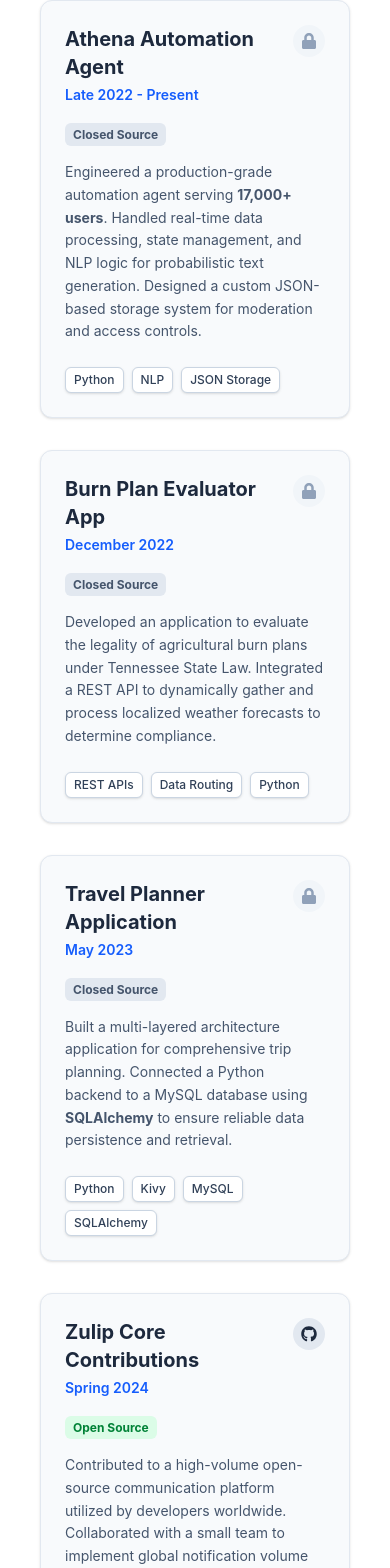
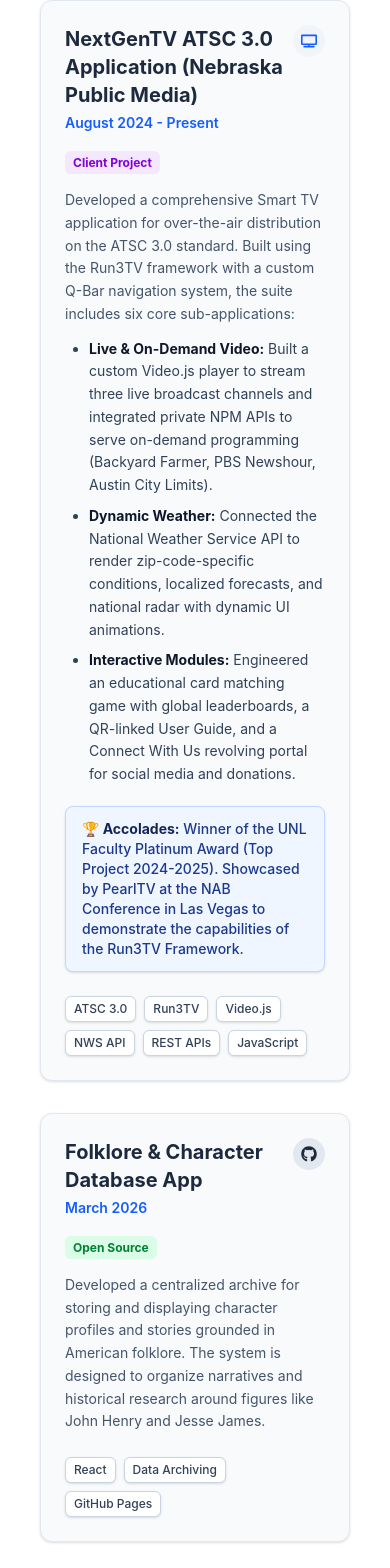
Before and after one commit to NaverJJV/naverjjv.github.io, a React (Vite) app: page / in a window 390 px wide. Shown: the part 3841-5409 px from the top of the page. Built offline with nearby package versions, Linux system fonts and the light colour scheme.

Commit message:
Add NPM project tile

```diff
--- a/src/components/Projects.jsx
+++ b/src/components/Projects.jsx
@@ -1,15 +1,59 @@
 import { motion } from "framer-motion";
-import { FaGithub, FaLock, FaExternalLinkAlt } from 'react-icons/fa';
-import { SiPython, SiReact, SiNodedotjs, SiMysql, SiDjango } from 'react-icons/si';
+import { FaGithub, FaLock, FaTv } from 'react-icons/fa';
 
 const Projects = () => {
     const projects = [
         {
-            title: "Athena Automation Agent",
-            date: "Late 2022 - Present",
+            title: "NextGenTV ATSC 3.0 Application (Nebraska Public Media)",
+            date: "August 2024 - Present",
+            type: "Client Project",
+            featured: true, // This flag makes the card span full width
+            description: `
+        <p class="mb-3">Developed a comprehensive Smart TV application for over-the-air distribution on the ATSC 3.0 standard. Built using the Run3TV framework with a custom Q-Bar navigation system, the suite includes six core sub-applications:</p>
+        <ul class="list-disc ml-6 space-y-2 mb-5 text-slate-700">
+          <li><strong class="text-slate-900">Live & On-Demand Video:</strong> Built a custom Video.js player to stream three live broadcast channels and integrated private NPM APIs to serve on-demand programming (Backyard Farmer, PBS Newshour, Austin City Limits).</li>
+          <li><strong class="text-slate-900">Dynamic Weather:</strong> Connected the National Weather Service API to render zip-code-specific conditions, localized forecasts, and national radar with dynamic UI animations.</li>
+          <li><strong class="text-slate-900">Interactive Modules:</strong> Engineered an educational card matching game with global leaderboards, a QR-linked User Guide, and a Connect With Us revolving portal for social media and donations.</li>
+        </ul>
+        <div class="px-4 py-3 bg-blue-50 border border-blue-200 rounded-lg text-blue-900 font-medium text-sm shadow-sm">
+          🏆 <strong class="text-blue-950">Accolades:</strong> Winner of the UNL Faculty Platinum Award (Top Project 2024-2025). Showcased by PearlTV at the NAB Conference in Las Vegas to demonstrate the capabilities of the Run3TV Framework.
+        </div>
+      `,
+            tech: ["ATSC 3.0", "Run3TV", "Video.js", "NWS API", "REST APIs", "JavaScript"],
+            icon: <FaTv className="text-blue-600" />
+        },
+        {
+            title: "Folklore & Character Database App",
+            date: "March 2026",
+            type: "Open Source",
+            description: "Developed a centralized archive for storing and displaying character profiles and stories grounded in American folklore. The system is designed to organize narratives and historical research around figures like John Henry and Jesse James.",
+            tech: ["React", "Data Archiving", "GitHub Pages"],
+            icon: <FaGithub className="text-slate-800" />,
+            link: "https://github.com/NaverJJV/FolkloreCharacterArchive"
+        },
+        {
+            title: "Secure Chat Application",
+            date: "October 2025 - December 2025",
             type: "Closed Source",
-            description: "Engineered a production-grade automation agent serving <strong className='text-slate-900'>17,000+ users</strong>. Handled real-time data processing, state management, and NLP logic for probabilistic text generation. Designed a custom JSON-based storage system for moderation and access controls.",
-            tech: ["Python", "NLP", "JSON Storage"],
+            description: "Architected a custom-built, self-hostable communication platform to demonstrate <strong className='text-slate-900'>software security principles</strong>. Features end-to-end encrypted messaging and secure user profile management, mimicking modern platforms like WhatsApp.",
+            tech: ["Node.js", "React", "Cryptography"],
+            icon: <FaLock className="text-slate-400" />
+        },
+        {
+            title: "Zulip Core Contributions",
+            date: "Spring 2024",
+            type: "Open Source",
+            description: "Contributed to a high-volume open-source communication platform (often described as 'Discord for Developers'). Collaborated with a small team to implement global notification volume controls and customizable alert sound logic.",
+            tech: ["Python", "Django", "PostgreSQL"],
+            icon: <FaGithub className="text-slate-800" />,
+            link: "https://github.com/zulip/zulip"
+        },
+        {
+            title: "Travel Planner Application",
+            date: "May 2023",
+            type: "Closed Source",
+            description: "Built a multi-layered architecture application for comprehensive trip planning. Connected a Python backend to a MySQL database using <strong className='text-slate-900'>SQLAlchemy</strong> to ensure reliable data persistence and retrieval.",
+            tech: ["Python", "Kivy", "MySQL", "SQLAlchemy"],
             icon: <FaLock className="text-slate-400" />
         },
         {
@@ -21,38 +65,12 @@
             icon: <FaLock className="text-slate-400" />
         },
         {
-            title: "Travel Planner Application",
-            date: "May 2023",
+            title: "Athena Automation Agent",
+            date: "Late 2022 - Present",
             type: "Closed Source",
-            description: "Built a multi-layered architecture application for comprehensive trip planning. Connected a Python backend to a MySQL database using <strong className='text-slate-900'>SQLAlchemy</strong> to ensure reliable data persistence and retrieval.",
-            tech: ["Python", "Kivy", "MySQL", "SQLAlchemy"],
+            description: "Engineered a production-grade automation agent serving <strong className='text-slate-900'>17,000+ users</strong>. Handled real-time data processing, state management, and NLP logic for probabilistic text generation. Designed a custom JSON-based storage system for moderation and access controls.",
+            tech: ["Python", "NLP", "JSON Storage"],
             icon: <FaLock className="text-slate-400" />
-        },
-        {
-            title: "Zulip Core Contributions",
-            date: "Spring 2024",
-            type: "Open Source",
-            description: "Contributed to a high-volume open-source communication platform utilized by developers worldwide. Collaborated with a small team to implement global notification volume controls and customizable alert sound logic.",
-            tech: ["Python", "Django", "PostgreSQL"],
-            icon: <FaGithub className="text-slate-800" />,
-            link: "https://github.com/zulip/zulip" // Optional: Link to the main repo
-        },
-        {
-            title: "Secure Chat Application",
-            date: "October 2025 - December 2025",
-            type: "Closed Source",
-            description: "Architected a custom-built, self-hostable communication platform to demonstrate <strong className='text-slate-900'>software security principles</strong>. Features end-to-end encrypted messaging and secure user profile management.",
-            tech: ["Node.js", "React", "Cryptography"],
-            icon: <FaLock className="text-slate-400" />
-        },
-        {
-            title: "Folklore & Character Database App",
-            date: "March 2026",
-            type: "Open Source",
-            description: "Developed a centralized archive for storing and displaying character profiles and stories grounded in American folklore. The system is designed to organize narratives and historical research around figures like John Henry and Jesse James.",
-            tech: ["React", "Data Archiving", "GitHub Pages"],
-            icon: <FaGithub className="text-slate-800" />,
-            link: "https://github.com/NaverJJV/FolkloreCharacterArchive"
         }
     ];
 
@@ -71,7 +89,8 @@
                             whileInView={{ opacity: 1, y: 0 }}
                             viewport={{ once: true }}
                             transition={{ delay: index * 0.1 }}
-                            className="flex flex-col bg-slate-50 rounded-xl p-6 border border-slate-200 shadow-sm hover:shadow-md transition-shadow"
+                            // Conditionally apply the col-span classes if the project is featured
+                            className={`flex flex-col bg-slate-50 rounded-xl p-6 border border-slate-200 shadow-sm hover:shadow-md transition-shadow ${project.featured ? 'md:col-span-2 lg:col-span-3' : ''}`}
                         >
                             <div className="flex justify-between items-start mb-4">
                                 <div>
@@ -90,13 +109,13 @@
                             </div>
 
                             <div className="mb-4">
-                <span className={`text-xs font-bold px-2 py-1 rounded-md ${project.type === 'Open Source' ? 'bg-green-100 text-green-700' : 'bg-slate-200 text-slate-600'}`}>
+                <span className={`text-xs font-bold px-2 py-1 rounded-md ${project.type === 'Open Source' ? 'bg-green-100 text-green-700' : project.type === 'Client Project' ? 'bg-purple-100 text-purple-700' : 'bg-slate-200 text-slate-600'}`}>
                   {project.type}
                 </span>
                             </div>
 
-                            {/* Using dangerouslySetInnerHTML allows the <strong> tags in the string to render properly */}
-                            <p
+                            {/* Added prose class for better default spacing on the complex HTML block */}
+                            <div
                                 className="text-slate-600 text-sm leading-relaxed flex-grow"
                                 dangerouslySetInnerHTML={{ __html: project.description }}
                             />
```
